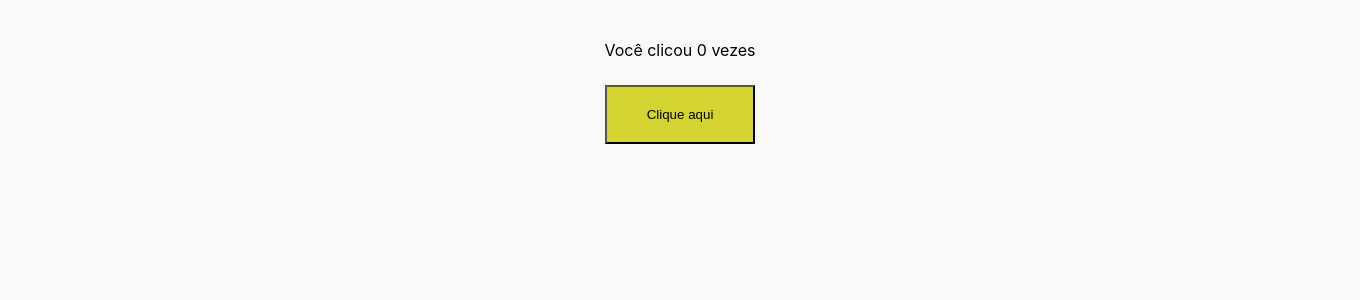
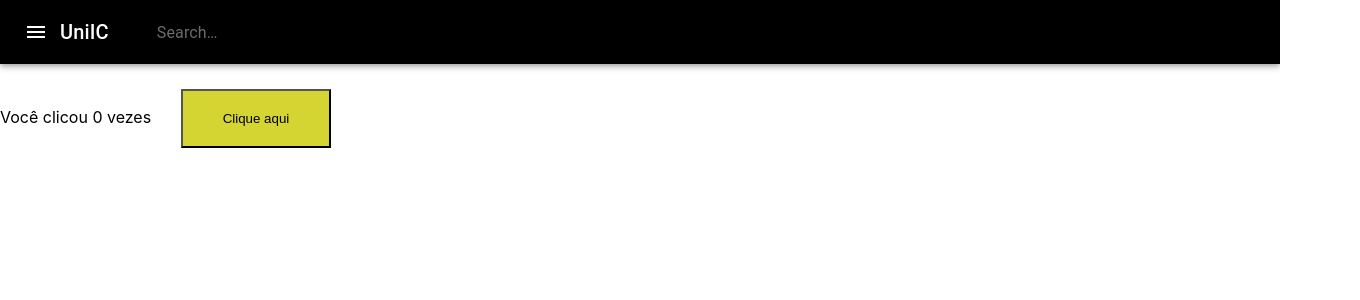
Before and after one commit to LuizFBR/Sistema-de-Divulga-o-de-IC, a React (Create React App) app in the folder frontend/: page / in a window 1280 px wide. Shown: the top 300 px of the page, 1360 px wide, since content can reach past the window. Built offline with nearby package versions, Linux system fonts and the light colour scheme.

Commit message:
Added AppBar

```diff
--- a/frontend/package.json
+++ b/frontend/package.json
@@ -3,6 +3,8 @@
   "version": "0.1.0",
   "private": true,
   "dependencies": {
+    "@material-ui/core": "^4.11.3",
+    "@material-ui/icons": "^4.11.2",
     "@material-ui/styles": "^4.11.3",
     "@testing-library/jest-dom": "^5.11.4",
     "@testing-library/react": "^11.1.0",
--- /dev/null
+++ b/frontend/src/components/Header/index.js
@@ -0,0 +1,107 @@
+import React, { useState } from 'react';
+import AppBar from '@material-ui/core/AppBar';
+import Typography from '@material-ui/core/Typography';
+import IconButton from '@material-ui/core/IconButton';
+import MenuIcon from '@material-ui/icons/Menu';
+import { Container, CustomToolbar } from '../styles';
+import { InputBase, makeStyles, fade } from '@material-ui/core';
+
+
+
+const useStyles = makeStyles((theme) => ({
+  root: {
+    flexGrow: 1,
+  },
+  menuButton: {
+    marginRight: theme.spacing(2),
+  },
+  title: {
+    flexGrow: 1,
+    display: 'none',
+    [theme.breakpoints.up('sm')]: {
+      display: 'block',
+    },
+  },
+  search: {
+    position: 'relative',
+    borderRadius: theme.shape.borderRadius,
+    backgroundColor: fade(theme.palette.common.white, 0.15),
+    '&:hover': {
+      backgroundColor: fade(theme.palette.common.white, 0.25),
+    },
+    marginLeft: 0,
+    width: '100%',
+    [theme.breakpoints.up('sm')]: {
+      marginLeft: theme.spacing(1),
+      width: 'auto',
+    },
+  },
+  searchIcon: {
+    padding: theme.spacing(0, 2),
+    height: '100%',
+    position: 'absolute',
+    pointerEvents: 'none',
+    display: 'flex',
+    alignItems: 'center',
+    justifyContent: 'center',
+  },
+  inputRoot: {
+    color: 'inherit',
+  },
+  inputInput: {
+    padding: theme.spacing(1, 1, 1, 0),
+    // vertical padding + font size from searchIcon
+    paddingLeft: `calc(1em + ${theme.spacing(4)}px)`,
+    transition: theme.transitions.create('width'),
+    width: '100%',
+    [theme.breakpoints.up('sm')]: {
+      width: '12ch',
+      '&:focus': {
+        width: '20ch',
+      },
+    },
+  },
+}));
+
+export default function Header() {
+
+  const classes = useStyles();
+  const [timeOut, setTimeOut] = useState(0);
+
+  const handleInput = (event) => {
+    const inputValue = event.target.value;
+
+    if (timeOut) clearTimeout(timeOut);
+    setTimeOut(setTimeout(() => {
+      console.log(inputValue)
+
+      // TODO Handle search ICs
+    }, 500));
+  }
+
+  return (
+
+    <Container >
+      <AppBar position="static" style={{ backgroundColor: '#000', color: '#fff' }} >
+        <CustomToolbar >
+          <IconButton edge="start" color="inherit" aria-label="menu">
+            <MenuIcon />
+          </IconButton>
+          <Typography variant="h6">
+            UniIC
+          </Typography>
+          <InputBase
+            placeholder="Search…"
+            classes={{
+              root: classes.inputRoot,
+              input: classes.inputInput,
+            }}
+            inputProps={{ 'aria-label': 'search' }}
+            onChange={handleInput}
+          />
+        </CustomToolbar>
+      </AppBar>
+    </Container>
+
+  );
+}
--- /dev/null
+++ b/frontend/src/components/styles.js
@@ -0,0 +1,19 @@
+import { Toolbar } from '@material-ui/core';
+import styled from 'styled-components';
+
+export const Container = styled.div`
+  display: flex;
+  flex: 1;
+  justify-items: center;
+  align-items: center;
+`;
+
+export const CustomToolbar = styled(Toolbar)`
+    display: flex;
+    flex-direction: row;
+    justify-items: space-between;
+`;
+
+export const ItensSection = styled.div`
+    flex-direction: row;
+`;
--- a/frontend/src/pages/example/index.jsx
+++ b/frontend/src/pages/example/index.jsx
@@ -1,5 +1,6 @@
 import { useState } from "react";
 import { ExampleContainer, ExampleCounterButton } from "./styles";
+import Header from '../../components/Header';
 
 const ExamplePage = () => {
   const [counter, setCounter] = useState(0);
@@ -10,6 +11,7 @@ const ExamplePage = () => {
   return (
     //   Example Container é uma div definida no arquivo styles, criamos um componente para o javascript mas no dom vira uma div
     <ExampleContainer>
+      <Header />
       <span> Você clicou {counter} vezes </span>
       {/* Mesma coisa que o example container só que com um button, aqui temos um exemplo de como passar uma prop, basta abrir o styles para entender onde usamos essa props */}
       <ExampleCounterButton
--- a/frontend/src/pages/example/styles.js
+++ b/frontend/src/pages/example/styles.js
@@ -1,13 +1,7 @@
 import styled from "styled-components";
 
 export const ExampleContainer = styled.div`
-  display: flex;
-  flex-direction: column;
-  align-items: center;
-  width: 100%;
-  background-color: #f9f9f9;
-  min-height: 800px;
-  padding: 40px;
+
 `;
 // Os Styles são constantes exportadas que chamam a lib do styled components, gerando um elemento no dom de acordo com que é passado após styled.
 export const ExampleCounterButton = styled.button`
```
Also changed, not shown: frontend/src/components/hello/index.js (deleted), 2 other files (tests, documents, lock files or other folders).
